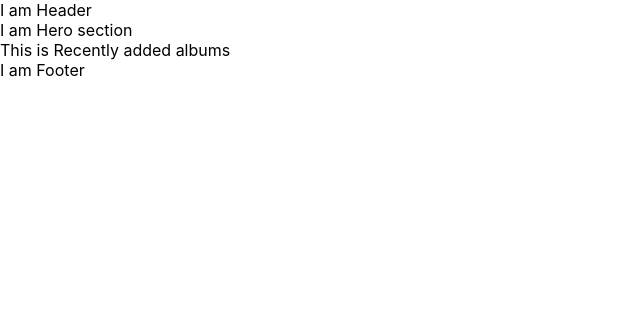
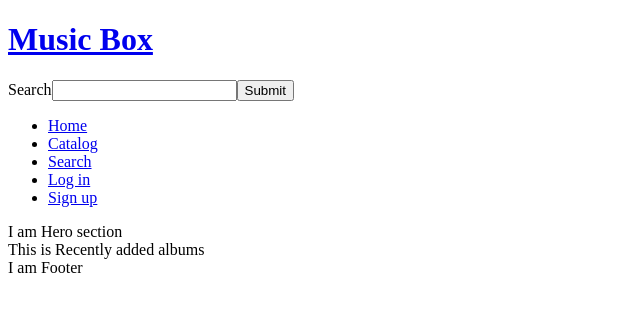
Before and after one commit to eprikhodko/music-box, a React (Create React App) app: page / in a window 1280 px wide. Shown: the top 312 px of the page, without its empty margins (0-640 px from the left). Built offline with nearby package versions, Linux system fonts and the light colour scheme.

Commit message:
Create Header structure

```diff
--- a/src/App.js
+++ b/src/App.js
@@ -1,7 +1,15 @@
+import { BrowserRouter as Router, Switch } from "react-router-dom"
+
 import Home from "./pages/home"
 
 function App() {
-  return <Home />
+  return (
+    <Router>
+      <Switch>
+        <Home />
+      </Switch>
+    </Router>
+  )
 }
 
 export default App
--- a/src/components/Header.js
+++ b/src/components/Header.js
@@ -1,5 +1,69 @@
+import { useState } from "react"
+
+import { Link } from "react-router-dom"
+import * as ROUTES from "../constants/routes"
+
 function Header() {
-  return <header> I am Header</header>
+  const [searchQuery, setSearchQuery] = useState("")
+
+  const handleChange = (event) => {
+    setSearchQuery(event.target.value)
+  }
+
+  const handleSearchSubmit = (event) => {
+    event.preventDefault()
+    console.log("search submitted")
+  }
+
+  console.log(searchQuery)
+
+  return (
+    <header>
+      <div>
+        <Link to={ROUTES.HOME}>
+          <h1>Music Box</h1>
+        </Link>
+
+        <form onSubmit={handleSearchSubmit}>
+          <label htmlFor="search input">
+            Search
+            <input type="text" value={searchQuery} onChange={handleChange} />
+          </label>
+          <input type="submit" value="Submit" />
+        </form>
+
+        <nav>
+          <ul>
+            <li>
+              <Link to={ROUTES.HOME} aria-label="Home">
+                Home
+              </Link>
+            </li>
+            <li>
+              <Link to={ROUTES.CATALOG} aria-label="Catalog">
+                Catalog
+              </Link>
+            </li>
+            <li>
+              <Link to={ROUTES.SEARCH} aria-label="Search">
+                Search
+              </Link>
+            </li>
+            <li>
+              <Link to={ROUTES.LOGIN} aria-label="Login">
+                Log in
+              </Link>
+            </li>
+            <li>
+              <Link to={ROUTES.SIGNUP} aria-label="Signup">
+                Sign up
+              </Link>
+            </li>
+          </ul>
+        </nav>
+      </div>
+    </header>
+  )
 }
 
 export default Header
--- /dev/null
+++ b/src/constants/routes.js
@@ -0,0 +1,11 @@
+export const HOME = "/"
+export const CATALOG = "/catalog"
+export const LOGIN = "/login"
+export const SIGNUP = "/signup"
+export const UPLOAD = "/upload"
+export const ALBUM_DETAILS = "/albums/:albumId"
+export const PROFILE = "/profile/:username"
+export const UPLOADED_BY = "/uploaded-by/:username"
+export const COLLECTION = "/collection/:username"
+export const SEARCH = "/search"
+export const NOT_FOUND = ""
--- a/src/index.js
+++ b/src/index.js
@@ -1,8 +1,6 @@
 import React from "react"
 import ReactDOM from "react-dom"
-import "./index.css"
 import App from "./App"
-import reportWebVitals from "./reportWebVitals"
 
 ReactDOM.render(
   <React.StrictMode>
@@ -10,8 +8,3 @@ ReactDOM.render(
   </React.StrictMode>,
   document.getElementById("root")
 )
-
-// If you want to start measuring performance in your app, pass a function
-// to log results (for example: reportWebVitals(console.log))
-// or send to an analytics endpoint. Learn more: https://bit.ly/CRA-vitals
-reportWebVitals()
```
